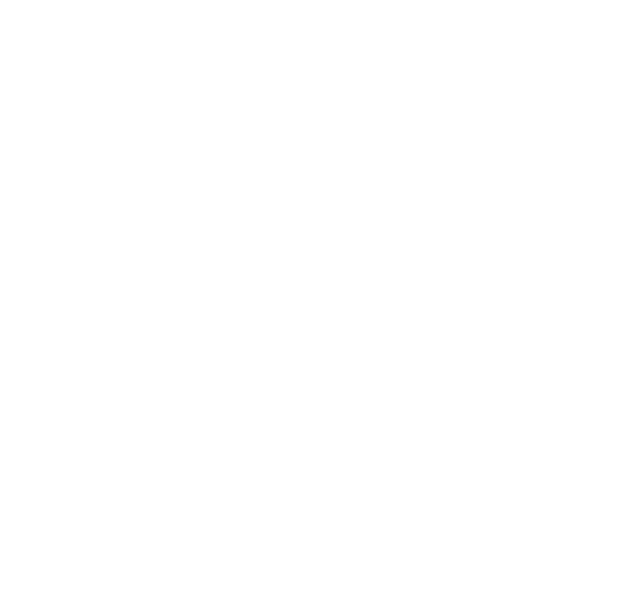
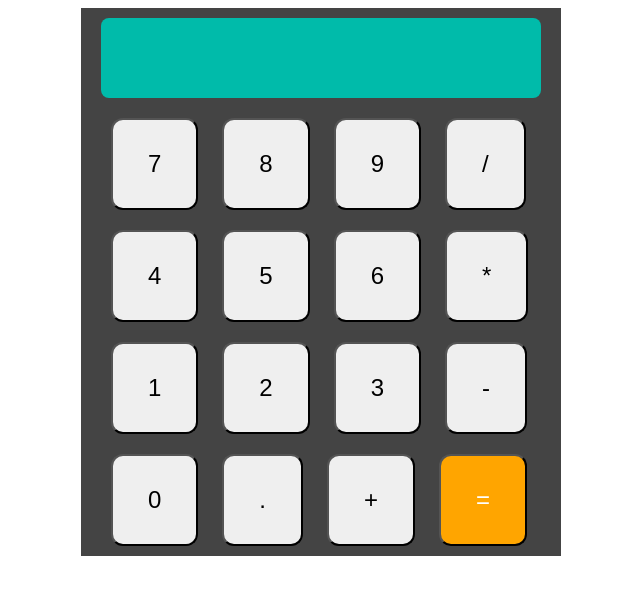
Before and after one commit to mkijek89/calculator, a plain HTML site: page index.html in a window 1280 px wide. Shown: the whole page, without its empty margins (319-959 px from the left). Drawn offline with Linux system fonts and the light colour scheme.

Commit message:
Add basic UI

```diff
--- a/index.html
+++ b/index.html
@@ -4,11 +4,35 @@
     <meta charset="UTF-8">
     <meta http-equiv="X-UA-Compatible" content="IE=edge">
     <meta name="viewport" content="width=device-width, initial-scale=1.0">
+    <link rel="stylesheet" href="./style.css">
     <title>Calculator</title>
 </head>
 <body>
     <div id="container">
+        <div id="calculator">
+            <div id="display">
 
+            </div>
+            <div id="keyboard">
+                <button class="btn">7</button>
+                <button class="btn">8</button>
+                <button class="btn">9</button>
+                <button class="btn">/</button>
+                <button class="btn">4</button>
+                <button class="btn">5</button>
+                <button class="btn">6</button>
+                <button class="btn">*</button>
+                <button class="btn">1</button>
+                <button class="btn">2</button>
+                <button class="btn">3</button>
+                <button class="btn">-</button>
+                <button class="btn">0</button>
+                <button class="btn">.</button>
+                <button class="btn">+</button>
+                <button class="btn" id="equals">=</button>
+            </div>
+
+        </div>
     </div>
     <script src="./script.js"></script>
 </body>
--- a/style.css
+++ b/style.css
@@ -0,0 +1,40 @@
+body {
+    display: flex;
+    justify-content: center;
+    align-items: center;
+}
+
+#calculator {
+    background-color: #444;
+    display: flex;
+    flex-direction: column;
+    width: 480px;
+    align-items: center;
+}
+
+#display {
+    background-color: #00bbaa;
+    width: 440px;
+    height: 80px;
+    margin:  10px;
+    border-radius: 8px;
+
+}
+#keyboard {
+    flex-wrap: wrap;
+    align-items: center;
+    width: 440px;
+}
+
+.btn {
+    padding: 30px 35px;
+    margin: 10px;
+    border-radius: 12px;
+    font-size: 24px;
+
+}
+
+#equals {
+    background-color: orange;
+    color: white;
+}
```
